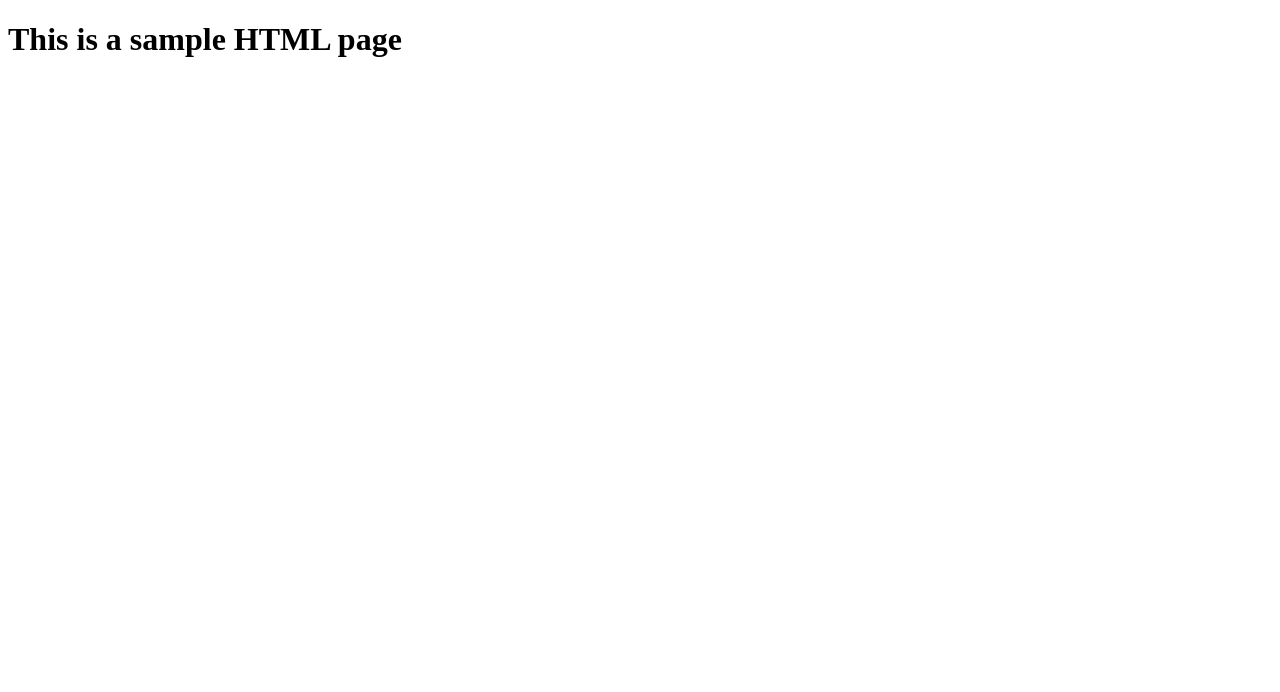
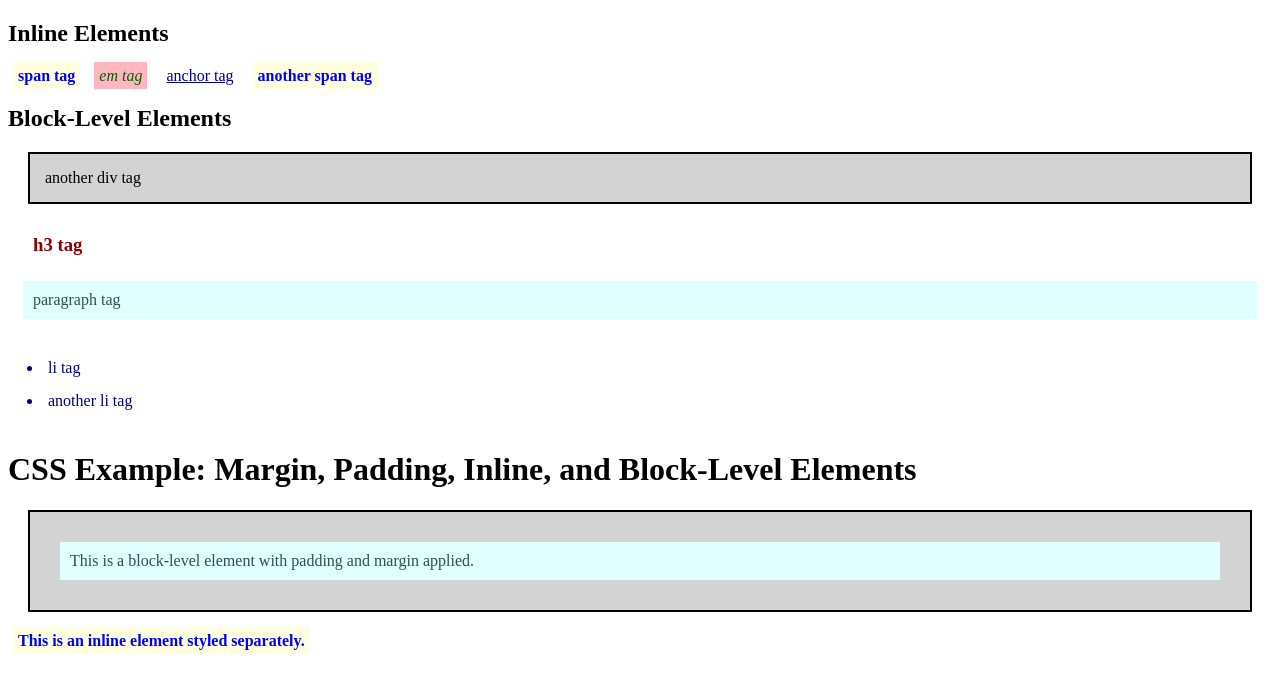
Before and after one commit to SachinRV18/HTML-CSS-Practice, a plain HTML site: page about.html in a window 1280 px wide. Drawn offline with Linux system fonts and the light colour scheme.

Commit message:
HTML & CSS Crash Course Tutorial #4 - CSS Basics

```diff
--- a/about.html
+++ b/about.html
@@ -1,9 +1,50 @@
 <!DOCTYPE html>
 <html lang="en">
   <head>
+    <!-- <style>
+      h1 {
+        color: orange;
+      }
+      p {
+        color: rgb(142, 59, 158);
+      }
+    </style> -->
+    <link rel="stylesheet" href="css/style.css" />
+
     <title>About page</title>
   </head>
   <body>
-    <h1>This is a sample HTML page</h1>
+    <!-- <h1>About page</h1>
+    <p>
+      Lorem ipsum dolor sit, amet consectetur adipisicing elit. Itaque placeat
+      rerum necessitatibus eos ad provident dolore nesciunt eaque nihil id,
+      esse, eius, magni ut neque commodi deleniti ab sit quos! Lorem ipsum dolor
+      sit amet consectetur adipisicing elit. Saepe placeat aperiam quibusdam
+      distinctio illo, consectetur, ipsam, aspernatur excepturi praesentium nisi
+      maiores dolorum quae dignissimos voluptate dolorem repudiandae asperiores
+      dolore aliquam! -->
+
+    <h2>Inline Elements</h2>
+    <span>span tag</span>
+    <em>em tag</em>
+    <a href="#">anchor tag</a>
+    <span>another span tag</span>
+
+    <h2>Block-Level Elements</h2>
+    <div>another div tag</div>
+    <h3>h3 tag</h3>
+    <p>paragraph tag</p>
+    <ul>
+      <li>li tag</li>
+      <li>another li tag</li>
+    </ul>
+
+    <h1>CSS Example: Margin, Padding, Inline, and Block-Level Elements</h1>
+    <div class="block-example">
+      <p>This is a block-level element with padding and margin applied.</p>
+    </div>
+    <span class="inline-example"
+      >This is an inline element styled separately.</span
+    >
   </body>
 </html>
--- /dev/null
+++ b/css/style.css
@@ -0,0 +1,56 @@
+/* Styling for inline elements */
+span {
+  color: blue;
+  font-weight: bold;
+  padding: 5px;
+  margin: 5px;
+  background-color: lightyellow;
+}
+
+em {
+  color: darkgreen;
+  font-style: italic;
+  padding: 5px;
+  margin: 5px;
+  background-color: lightpink;
+}
+
+a {
+  color: darkblue;
+  text-decoration: underline;
+  padding: 5px;
+  margin: 5px;
+}
+
+/* Styling for block-level elements */
+div {
+  margin: 20px;
+  padding: 15px;
+  background-color: lightgray;
+  border: 2px solid black;
+}
+
+h3 {
+  color: darkred;
+  padding: 10px;
+  margin: 15px;
+}
+
+p {
+  margin: 15px;
+  padding: 10px;
+  color: darkslategray;
+  background-color: lightcyan;
+}
+
+ul {
+  margin: 20px;
+  padding: 10px;
+  list-style-type: disc;
+}
+
+li {
+  margin: 5px;
+  padding: 5px;
+  color: navy;
+}
```
Also changed, not shown: homepage.html (added, +50 -0 lines), notes.txt.
